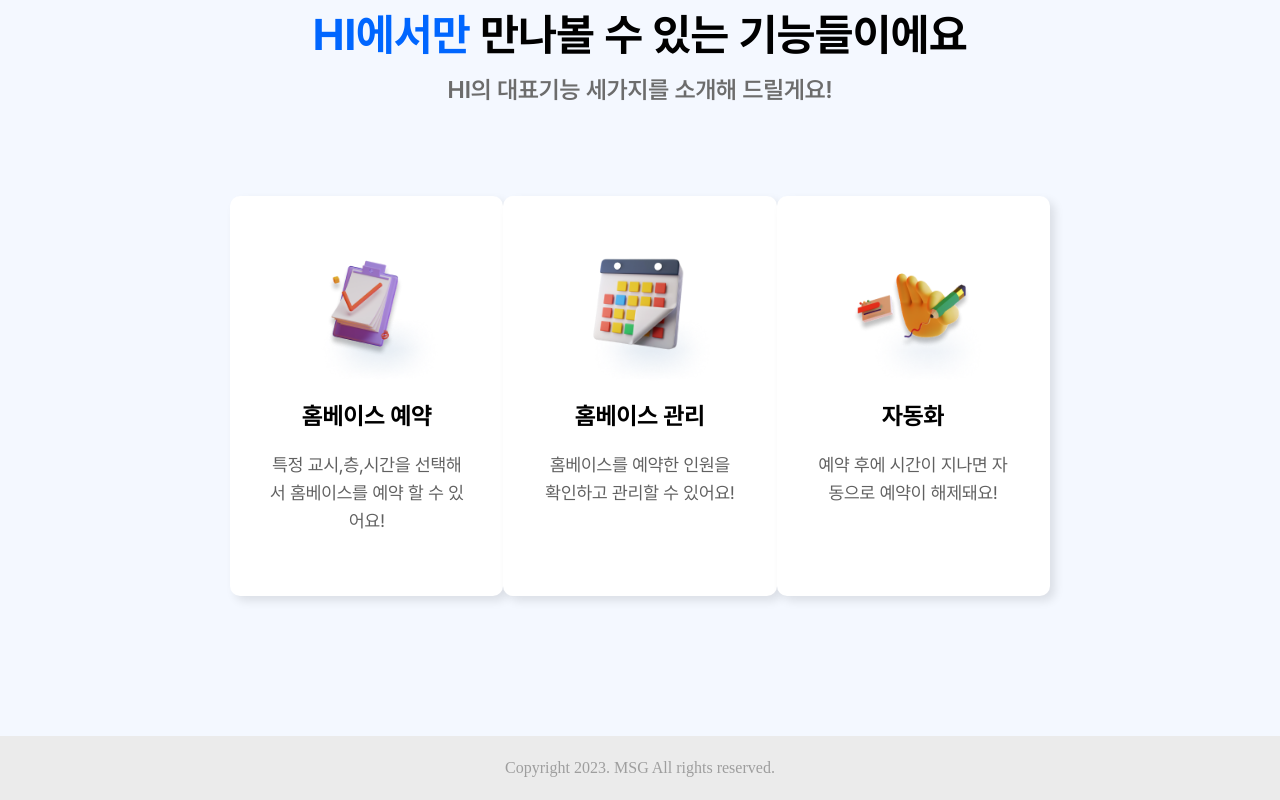
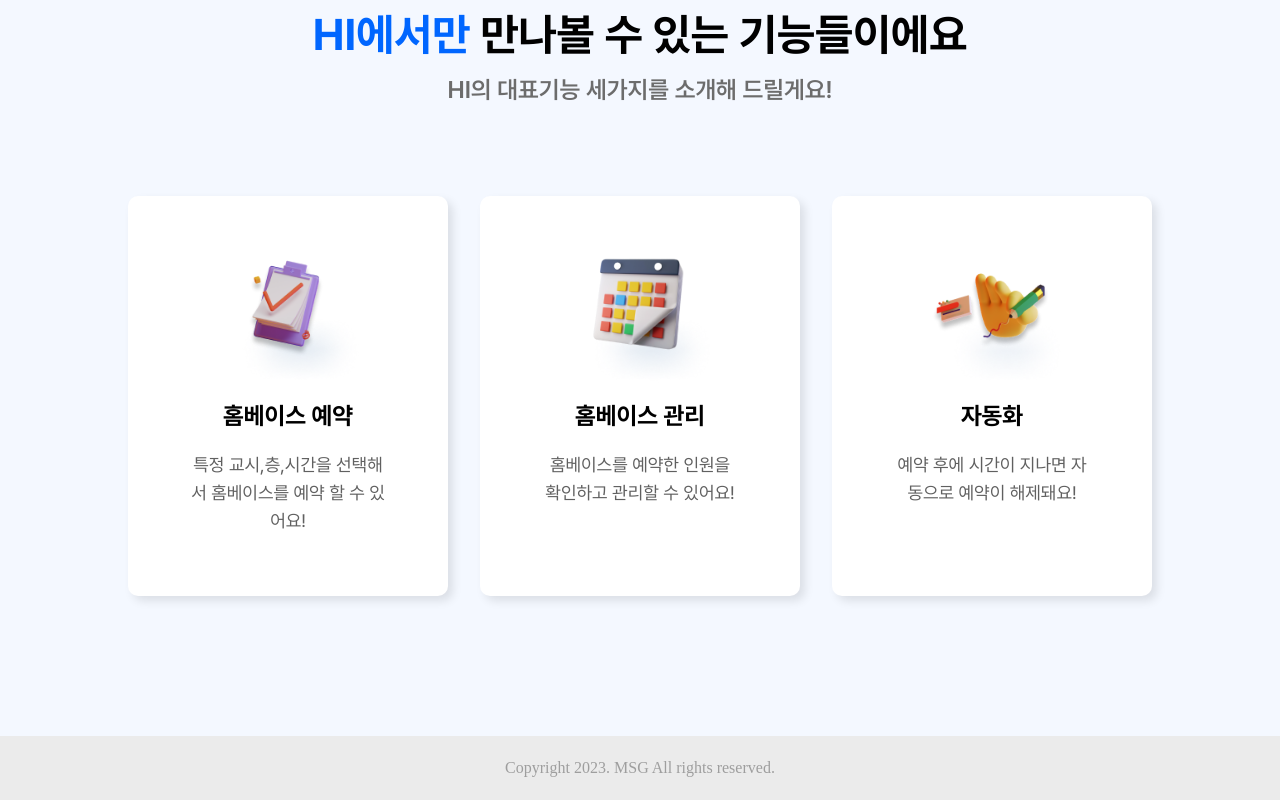
Before and after one commit to GSM-MSG/Hi-v2-FrontEnd, a Next.js app: page / in a window 1280 px wide. Shown: the part 4264-5064 px from the top of the page. Built offline with nearby package versions, Linux system fonts and the light colour scheme; no server answers; what @msg-team/gauth-react would draw is missing.

Commit message:
💄 Update main section 4 style

```diff
--- a/components/HomePage/Section4/style.ts
+++ b/components/HomePage/Section4/style.ts
@@ -1,8 +1,7 @@
-import styled from "@emotion/styled"
+import styled from '@emotion/styled'
 
 export const HomeSection4 = styled.div`
   width: 100vw;
-  padding: 0 18vw;
   height: 60rem;
   display: flex;
   flex-direction: column;
@@ -11,7 +10,7 @@ export const HomeSection4 = styled.div`
   padding-top: 6rem;
   background-color: ${({ theme }) => theme.color.Background.main};
 
-  @media screen and (max-width: 600px) {
+  @media screen and (max-width: 660px) {
     height: 120rem;
   }
 `
@@ -21,8 +20,10 @@ export const FunctionIntroductoryBox = styled.div`
   width: 100%;
   display: flex;
   align-items: center;
+  justify-content: center;
+  gap: 2rem;
 
-  @media screen and (max-width: 600px) {
+  @media screen and (max-width: 660px) {
     flex-direction: column;
   }
 `
```
